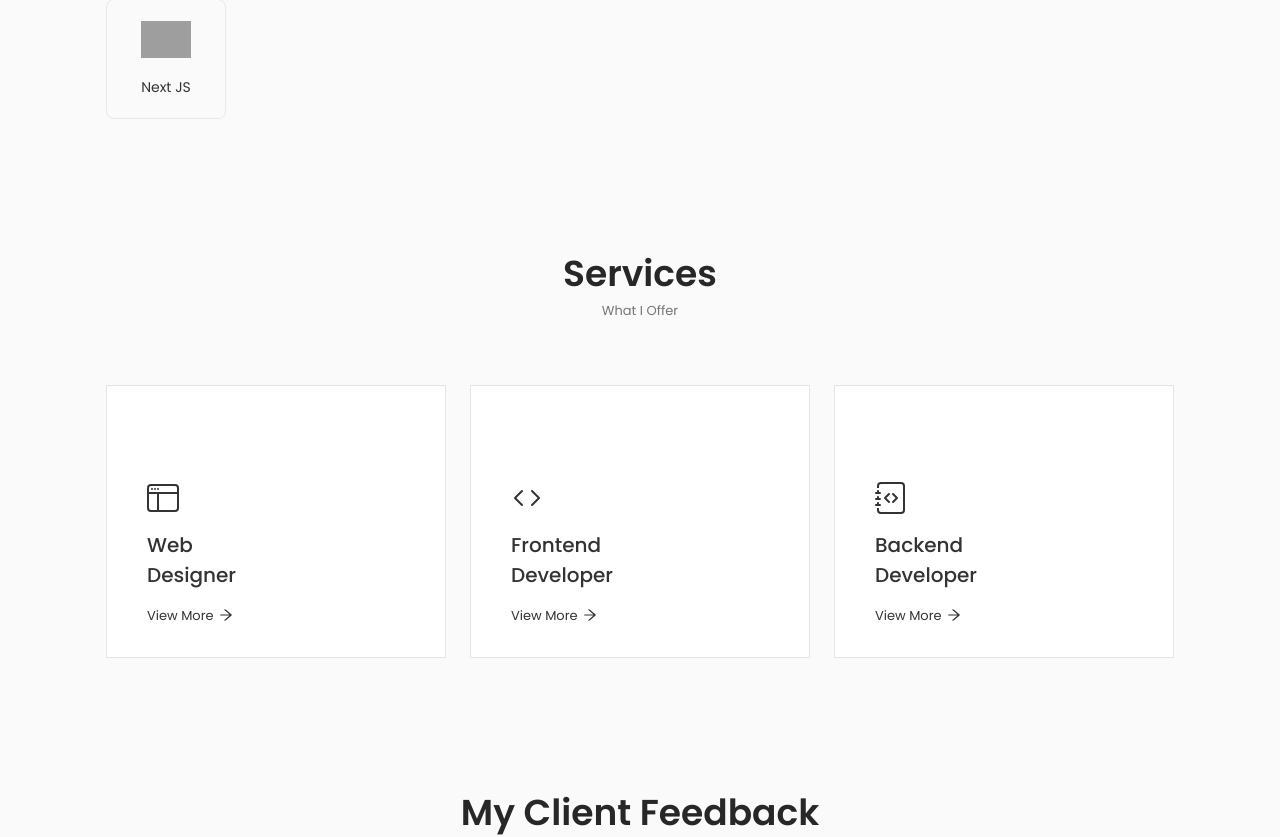
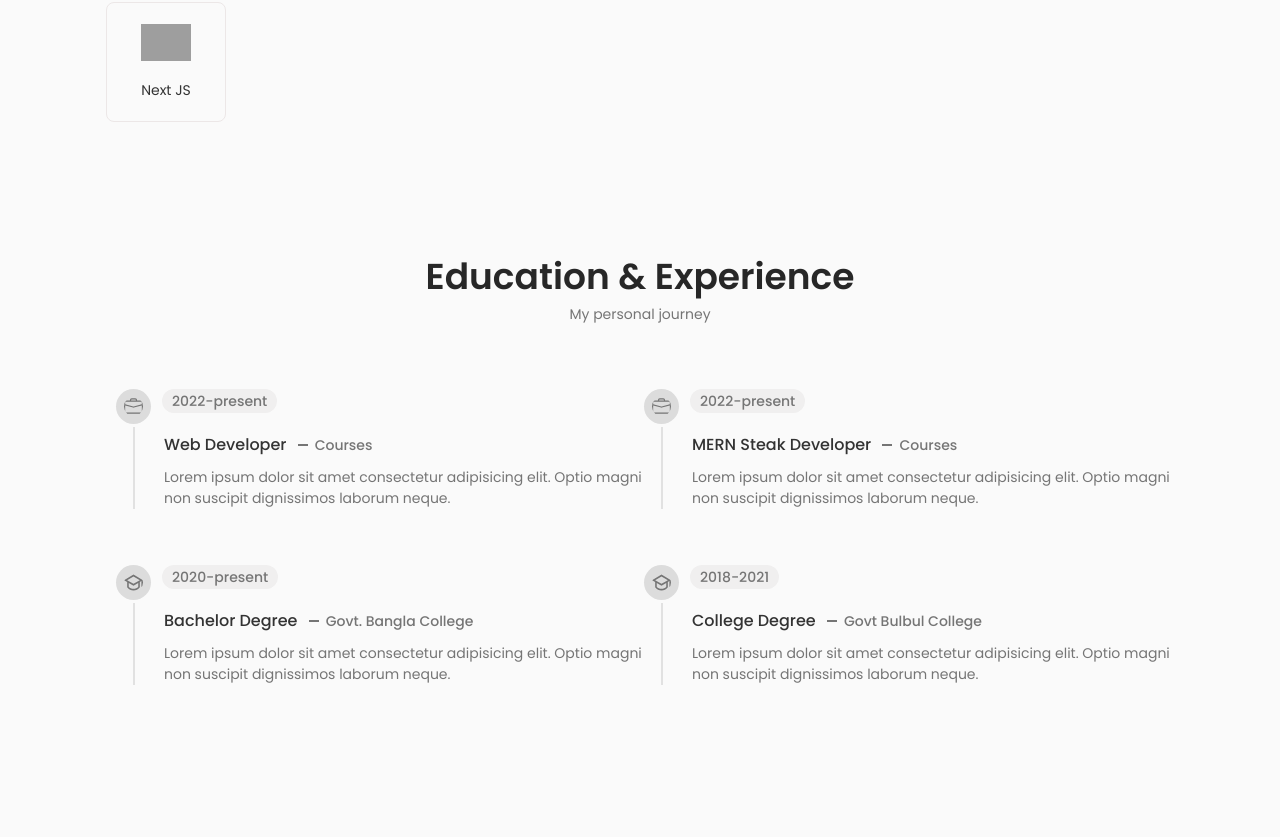
Before and after one commit to emonhassan83/portfolio-website, a React (Vite) app: page / in a window 1280 px wide. Shown: the part 1720-2557 px from the top of the page. Built offline with nearby package versions, Linux system fonts and the light colour scheme; grey boxes are pictures that could not be loaded.

Commit message:
qualification section complete and skill section responsive

```diff
--- a/src/App.jsx
+++ b/src/App.jsx
@@ -4,6 +4,7 @@ import Banner from "./components/Banner/Banner";
 import Contact from "./components/Contact/Contact";
 import Footer from "./components/Footer/Footer";
 import Navbar from "./components/Navbar/Navbar";
+import Qualification from "./components/Qualification/Qualification";
 import ScrollUp from "./components/ScrollUp/ScrollUp";
 import Services from "./components/Services/Services";
 import Skills from "./components/Skills/Skills";
@@ -17,6 +18,7 @@ function App() {
         <Banner />
         <About />
         <Skills />
+        <Qualification/>
         <Services />
         <Testimonial />
         <Contact />
--- a/src/components/Contact/Contact.css
+++ b/src/components/Contact/Contact.css
@@ -1,5 +1,4 @@
 .contact__container {
-    /* TODO */
     grid-template-columns: repeat(2, 1fr);
     justify-content: center;
     column-gap: 6rem;
--- a/src/components/Navbar/__Navbar__temp.js
+++ /dev/null
@@ -1,60 +0,0 @@
-import "./Navbar.css";
-import { FaBars } from "react-icons/fa";
-import { AiOutlineHome, AiOutlineUser } from "react-icons/ai";
-import { GrDocumentText } from "react-icons/gr";
-import { BsFillImageFill } from "react-icons/bs";
-import { BiSolidMessageSquareDetail } from "react-icons/bi";
-import { MdOutlineHomeRepairService } from "react-icons/md";
-import { RxCross1 } from "react-icons/rx";
-
-const Navbar = () => {
-  return (
-    <header className="header">
-      <nav className="flex justify-between items-center container">
-        <a href="index.html" className="nav__logo">
-          Emon
-        </a>
-        <div className="nav__logo">
-          <ul className="nav__list">
-            <li className="nav__item">
-              <a href="#home" className="nav__link active-link">
-                <AiOutlineHome className="nav__icon" /> Home
-              </a>
-            </li>
-            <li className="nav__item">
-              <a href="#about" className="nav__link">
-                <AiOutlineUser className="nav__icon"/> About
-              </a>
-            </li>
-            <li className="nav__item">
-              <a href="#skills" className="nav__link">
-                <GrDocumentText className="nav__icon"/> Skills
-              </a>
-            </li>
-            <li className="nav__item">
-              <a href="#services" className="nav__link">
-                <MdOutlineHomeRepairService className="nav__icon"/> Services
-              </a>
-            </li>
-            <li className="nav__item">
-              <a href="#portfolio" className="nav__link">
-                <BsFillImageFill className="nav__icon"/> Portfolio
-              </a>
-            </li>
-            <li className="nav__item">
-              <a href="#contract" className="nav__link">
-                <BiSolidMessageSquareDetail className="nav__icon"/> Contract
-              </a>
-            </li>
-          </ul>
-          <RxCross1 className="nav__close" />
-        </div>
-        <div className="nav__toggle">
-          <FaBars />
-        </div>
-      </nav>
-    </header>
-  );
-};
-
-export default Navbar;
--- /dev/null
+++ b/src/components/Qualification/Qualification.css
@@ -0,0 +1,110 @@
+.qualification__container {
+    padding-left: 3rem;
+    grid-template-columns: repeat(2, 1fr);
+    column-gap: 1rem;
+}
+
+.qualification__item {
+    position: relative;
+    margin-bottom: var(--mb-2);
+    padding-left: 1rem;
+}
+
+.qualification__item::before {
+    content: '';
+    position: absolute;
+    left: -15px;
+    margin-top: 38px;
+    inset-block: 0;
+    border: 1px solid rgba(0, 0 , 0 ,0.1);
+}
+
+.qualification__icon {
+    position: absolute;
+    left: -32px;
+    top: 0;
+    background-color: gainsboro;
+    color: var(--text-color);
+    padding: 8px;
+    width: 35px;
+    height: 35px;
+    border-radius: 50%;
+    text-align: center;
+    line-height: 40px;
+}
+
+.qualification__date {
+    background-color: rgb(240, 239, 239);
+    padding: 2px 10px;
+    border-radius: 12px;
+    margin-left: -2px;
+    font-size: var(--smaller-font-size);
+    font-weight: var(--font-medium);
+}
+
+.qualification__subtitle {
+    font-size: var(--normal-font-size);
+    font-weight: var(--font-medium);
+    margin-block: 20px 10px;
+}
+
+.qualification__subtitle span {
+    color: var(--text-color);
+    font-size: var(--smaller-font-size);
+    position: relative;
+    padding-left: 1.5rem;
+}
+
+.qualification__subtitle span::before {
+    content: '';
+    position: absolute;
+    left: 7px;
+    top: 9px;
+    width: 10px;
+    height: 2px;
+    background-color: var(--text-color);
+}
+
+.qualification__description {
+    font-size: var(--smaller-font-size);
+}
+
+/* Responsive */
+@media screen and (max-width: 992px) {
+
+  }
+
+  @media screen and (max-width: 768px) {
+    .qualification__container {
+        padding-left: 1.5rem;
+    }
+  }
+
+  @media screen and (max-width: 576px) {
+    .qualification__container {
+        padding-left: 1.4rem;
+        padding-right: .25rem;
+        grid-template-columns: repeat(1, 1fr);
+    }
+    .qualification__icon {
+        padding: 6px;
+        width: 30px;
+        height: 30px;
+        line-height: 40px;
+        margin-left: 4px;
+    }
+
+  }
+  @media screen and (max-width: 350px) {
+    .qualification__container {
+        padding-left: 1.4rem;
+        grid-template-columns: repeat(1, 1fr);
+    }
+    .qualification__icon {
+        padding: 6px;
+        width: 30px;
+        height: 30px;
+        line-height: 40px;
+        margin-left: 4px;
+    }
+  }
--- /dev/null
+++ b/src/components/Qualification/Qualification.jsx
@@ -0,0 +1,64 @@
+import "./Qualification.css";
+import { RiGraduationCapLine } from "react-icons/ri";
+import { BsBriefcase } from "react-icons/bs";
+
+const Qualification = () => {
+  return (
+    <section className="qualification section" id="qualification">
+      <h2 className="section__title">Education & Experience</h2>
+      <span className="section__subtitle">My personal journey</span>
+
+      <div className="qualification__container container grid">
+        <div className="qualification__item">
+          <BsBriefcase className="qualification__icon" />
+          <span className="qualification__date">2022-present</span>
+          <h3 className="qualification__subtitle">
+            Web Developer <span>Courses</span>
+          </h3>
+          <p className="qualification__description">
+            Lorem ipsum dolor sit amet consectetur adipisicing elit. Optio magni
+            non suscipit dignissimos laborum neque.
+          </p>
+        </div>
+
+        <div className="qualification__item">
+          <BsBriefcase className="qualification__icon" />
+          <span className="qualification__date">2022-present</span>
+          <h3 className="qualification__subtitle">
+            MERN Steak Developer <span>Courses</span>
+          </h3>
+          <p className="qualification__description">
+            Lorem ipsum dolor sit amet consectetur adipisicing elit. Optio magni
+            non suscipit dignissimos laborum neque.
+          </p>
+        </div>
+
+        <div className="qualification__item">
+          <RiGraduationCapLine className="qualification__icon" />
+          <span className="qualification__date">2020-present</span>
+          <h3 className="qualification__subtitle">
+            Bachelor Degree <span>Govt. Bangla College</span>
+          </h3>
+          <p className="qualification__description">
+            Lorem ipsum dolor sit amet consectetur adipisicing elit. Optio magni
+            non suscipit dignissimos laborum neque.
+          </p>
+        </div>
+
+        <div className="qualification__item">
+          <RiGraduationCapLine className="qualification__icon" />
+          <span className="qualification__date">2018-2021</span>
+          <h3 className="qualification__subtitle">
+            College Degree <span>Govt Bulbul College</span>
+          </h3>
+          <p className="qualification__description">
+            Lorem ipsum dolor sit amet consectetur adipisicing elit. Optio magni
+            non suscipit dignissimos laborum neque.
+          </p>
+        </div>
+      </div>
+    </section>
+  );
+};
+
+export default Qualification;
--- a/src/components/Skills/Skills.css
+++ b/src/components/Skills/Skills.css
@@ -36,7 +36,7 @@
 /* RESPONSIVE */
 @media screen and (max-width: 992px) {
   .skills__container {
-    grid-template-columns: repeat(6, 1fr);
+    grid-template-columns: repeat(5, 1fr);
     column-gap: 1.5rem;
   }
 }
@@ -44,7 +44,6 @@
 @media screen and (max-width: 768px) {
   .skills__container {
     grid-template-columns: repeat(5, 1fr);
-    column-gap: 1rem;
   }
   .skill__box {
     height: 100px;
--- a/src/index.css
+++ b/src/index.css
@@ -27,8 +27,8 @@
   --h2-font-size: 1.5rem;
   --h3-font-size: 1.25rem;
   --normal-font-size: 1rem;
-  --smaller-font-size: 0.813rem;
-  --tiny-font-size: 0.625rem;
+  --smaller-font-size: 0.875rem;
+  --tiny-font-size: 0.75rem;
 
   /* Font Weight */
   --font-normal: 400;
```
